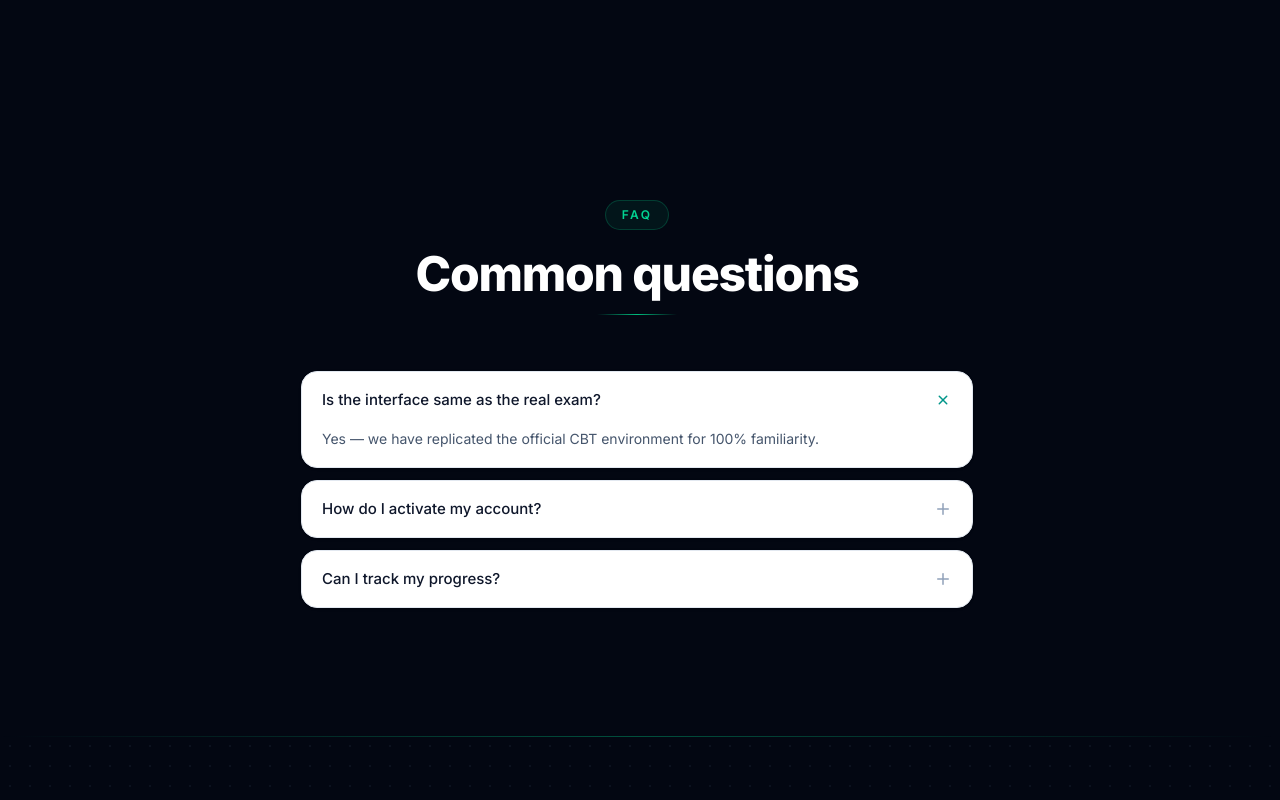
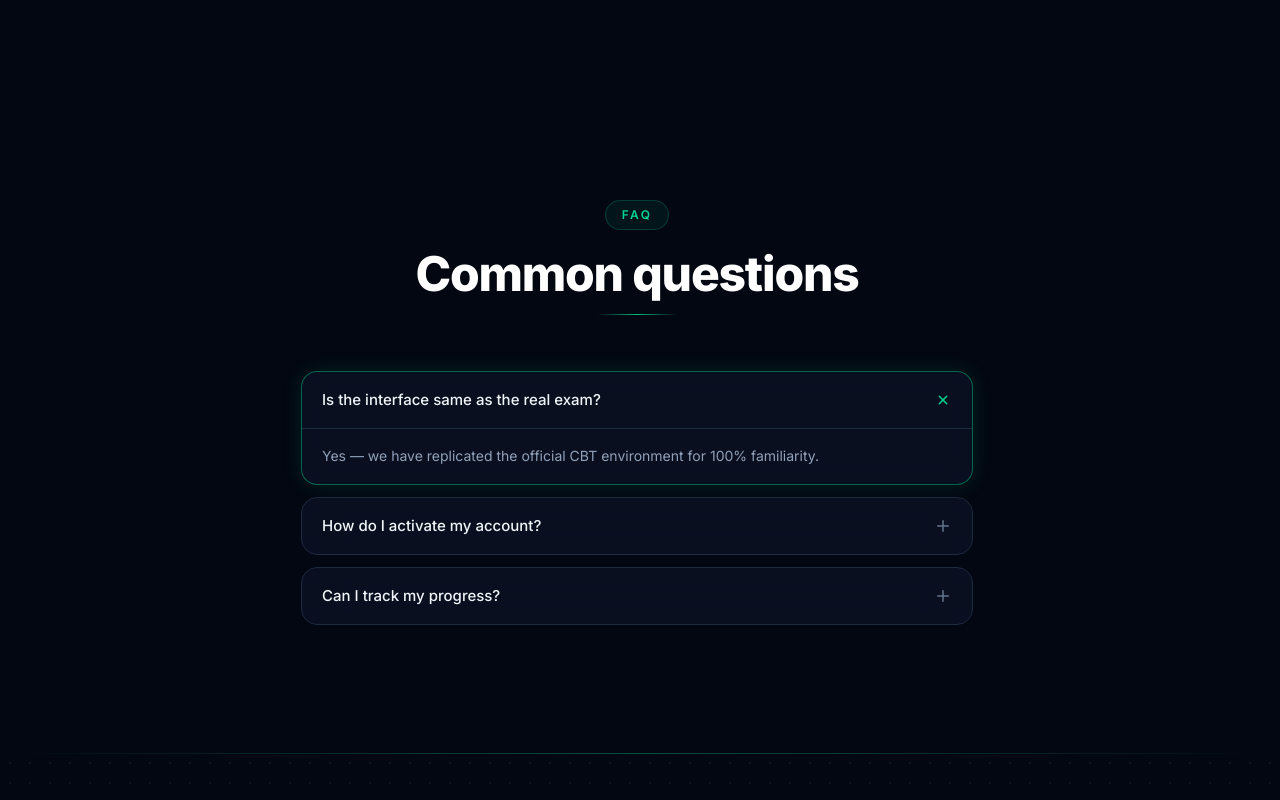
Before and after one commit to aadich1010/CPSP, a Next.js app in the folder fcps-simulator/: page / in a window 1280 px wide. Both pictures are taken after a click on the button "Is the interface same as the real exam?". Shown: the part 4351-5151 px from the top of the page. Built offline with nearby package versions, Linux system fonts and the light colour scheme.

Commit message:
feat: dark FAQ accordion with glow open state

```diff
--- a/fcps-simulator/src/components/FaqAccordion.tsx
+++ b/fcps-simulator/src/components/FaqAccordion.tsx
@@ -1,42 +1,52 @@
-'use client';
-import { useState } from 'react';
-import { Plus } from 'lucide-react';
+'use client'
+import { useState } from 'react'
+import { Plus } from 'lucide-react'
 
-type Faq = { q: string; a: string };
+type Faq = { q: string; a: string }
 
 export default function FaqAccordion({ faqs }: { faqs: Faq[] }) {
-  const [openFaq, setOpenFaq] = useState<number | null>(null);
+  const [openFaq, setOpenFaq] = useState<number | null>(null)
 
   return (
-    <div className="mx-auto flex max-w-2xl flex-col gap-3">
+    <div className="mx-auto flex w-full max-w-2xl flex-col gap-3">
       {faqs.map((faq, i) => {
-        const isOpen = openFaq === i;
+        const isOpen = openFaq === i
         return (
           <div
             key={i}
-            className="overflow-hidden rounded-2xl border border-slate-200 bg-white shadow-sm transition-colors hover:border-teal-200"
+            className={`overflow-hidden rounded-2xl border bg-slate-900/60 backdrop-blur-xl transition-all duration-300 ${
+              isOpen
+                ? 'border-emerald-500/50 shadow-[0_0_20px_rgba(16,185,129,0.15)]'
+                : 'border-slate-800 hover:border-slate-700'
+            }`}
           >
             <button
               onClick={() => setOpenFaq(isOpen ? null : i)}
               aria-expanded={isOpen}
-              className="flex w-full items-center justify-between gap-4 px-5 py-4 text-left text-[15px] font-medium text-slate-900"
+              className="flex w-full items-center justify-between gap-4 px-5 py-4 text-left text-[15px] font-medium text-slate-100"
             >
               {faq.q}
               <Plus
                 size={18}
-                className={`shrink-0 text-slate-400 transition-transform duration-300 ${isOpen ? 'rotate-45 text-teal-600' : ''}`}
+                className={`shrink-0 transition-all duration-300 ${
+                  isOpen ? 'rotate-45 text-emerald-400' : 'text-slate-500'
+                }`}
               />
             </button>
             <div
-              className={`grid transition-all duration-300 ease-out ${isOpen ? 'grid-rows-[1fr] opacity-100' : 'grid-rows-[0fr] opacity-0'}`}
+              className={`grid transition-all duration-300 ease-out ${
+                isOpen ? 'grid-rows-[1fr] opacity-100' : 'grid-rows-[0fr] opacity-0'
+              }`}
             >
               <div className="overflow-hidden">
-                <p className="px-5 pb-4 text-[14px] leading-relaxed text-slate-600">{faq.a}</p>
+                <p className="border-t border-slate-800 px-5 py-4 text-[14px] leading-relaxed text-slate-400">
+                  {faq.a}
+                </p>
               </div>
             </div>
           </div>
-        );
+        )
       })}
     </div>
-  );
+  )
 }
```
